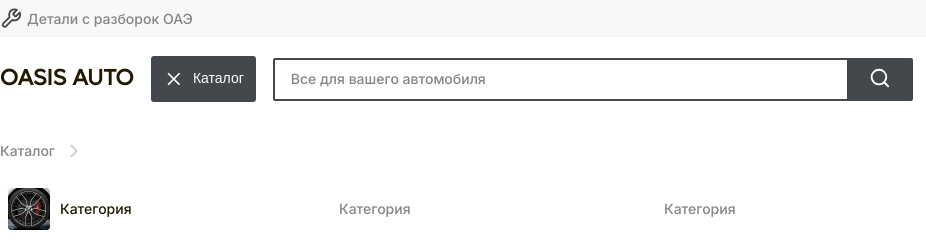
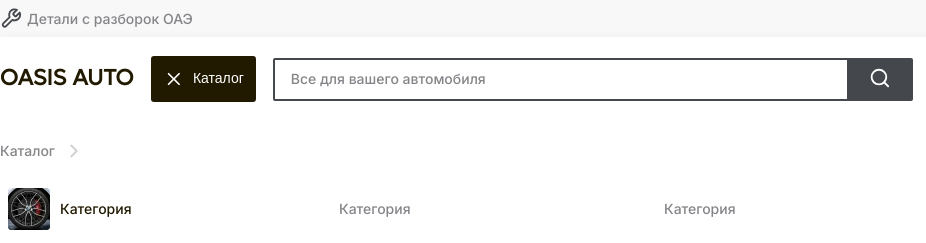
Before and after one commit to Olrosa/Oasis-online-shop, a website: page src/index.html in a window 1280 px wide. Both pictures are taken after a click on the button "Каталог". Shown: the top 243 px of the page, 0-926 px from the left. Drawn offline with nearby package versions, Linux system fonts and the light colour scheme; files that its build step writes are made by us from their sources.

Commit message:
added changing catalog btn color

```diff
--- a/src/js/script.js
+++ b/src/js/script.js
@@ -585,6 +585,7 @@ checkAndActivateSelectors();
 
     // Получаем все элементы, которые нам нужны
     const catalogOverlay = document.querySelector('.overlay[data-modal="catalog"]');
+    const catalogButtonColor = document.querySelector('button.header__catalog-btn');
     const catalogButton = document.querySelector('button.header__catalog-btn img');
 
     // Функция для обновления изображения кнопки
@@ -592,9 +593,12 @@ checkAndActivateSelectors();
         if (catalogOverlay.classList.contains('active')) {
             // Если каталог активен, меняем изображение на закрытое
             catalogButton.src = 'img/icons/burger_close.svg';
+            catalogButtonColor.classList.add('active');
         } else {
             // Если каталог неактивен, меняем изображение на открытое
             catalogButton.src = 'img/icons/burger_open.svg';
+            catalogButtonColor.classList.remove('active');
+
         }
     }
 
--- a/src/sass/blocks/_header.scss
+++ b/src/sass/blocks/_header.scss
@@ -35,6 +35,9 @@
             border-radius: 3px;
             background: var(--800, #44474C);
             cursor: pointer;
+            &.active {
+                background: #211A00;
+            }
         }
     }
     &__search {
```
